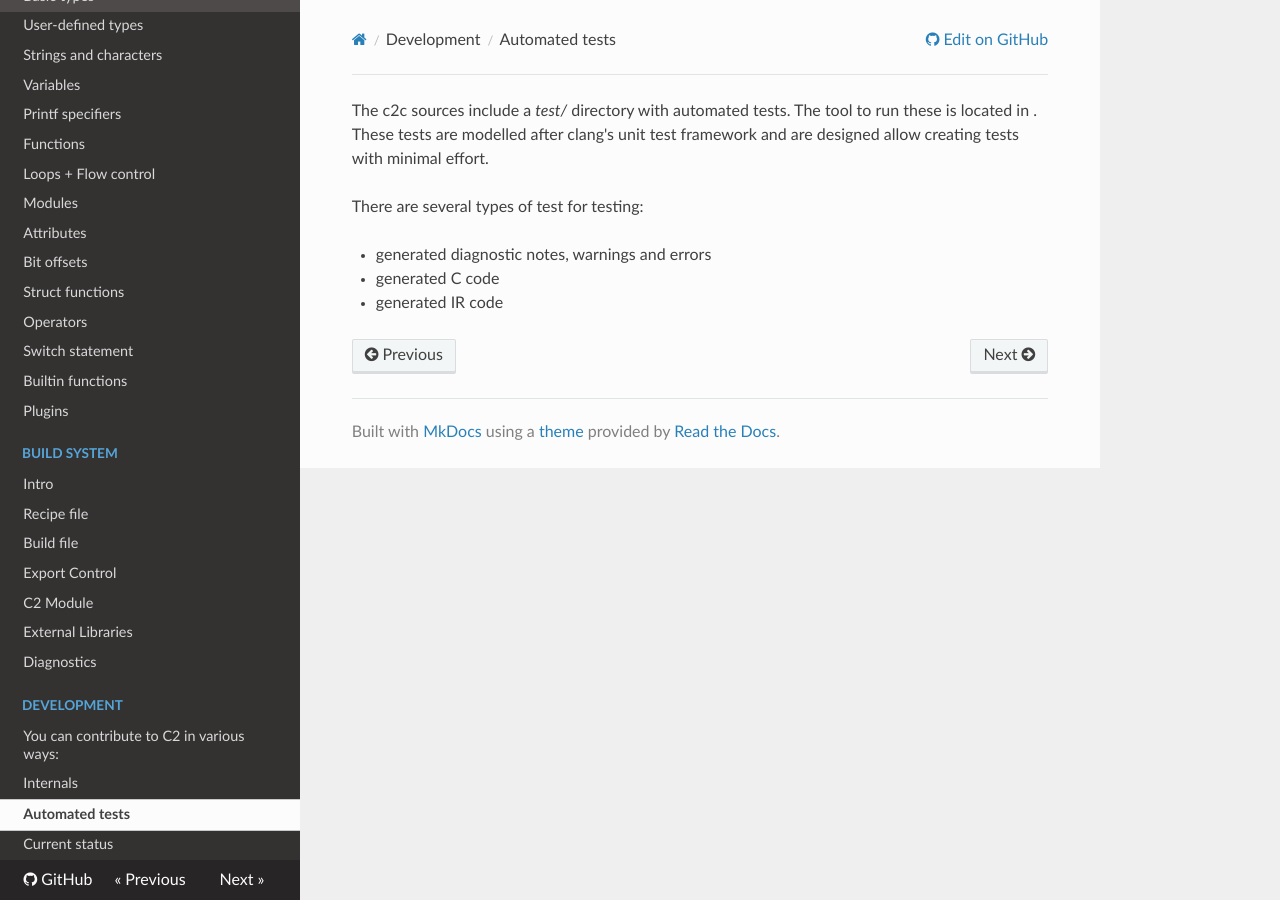
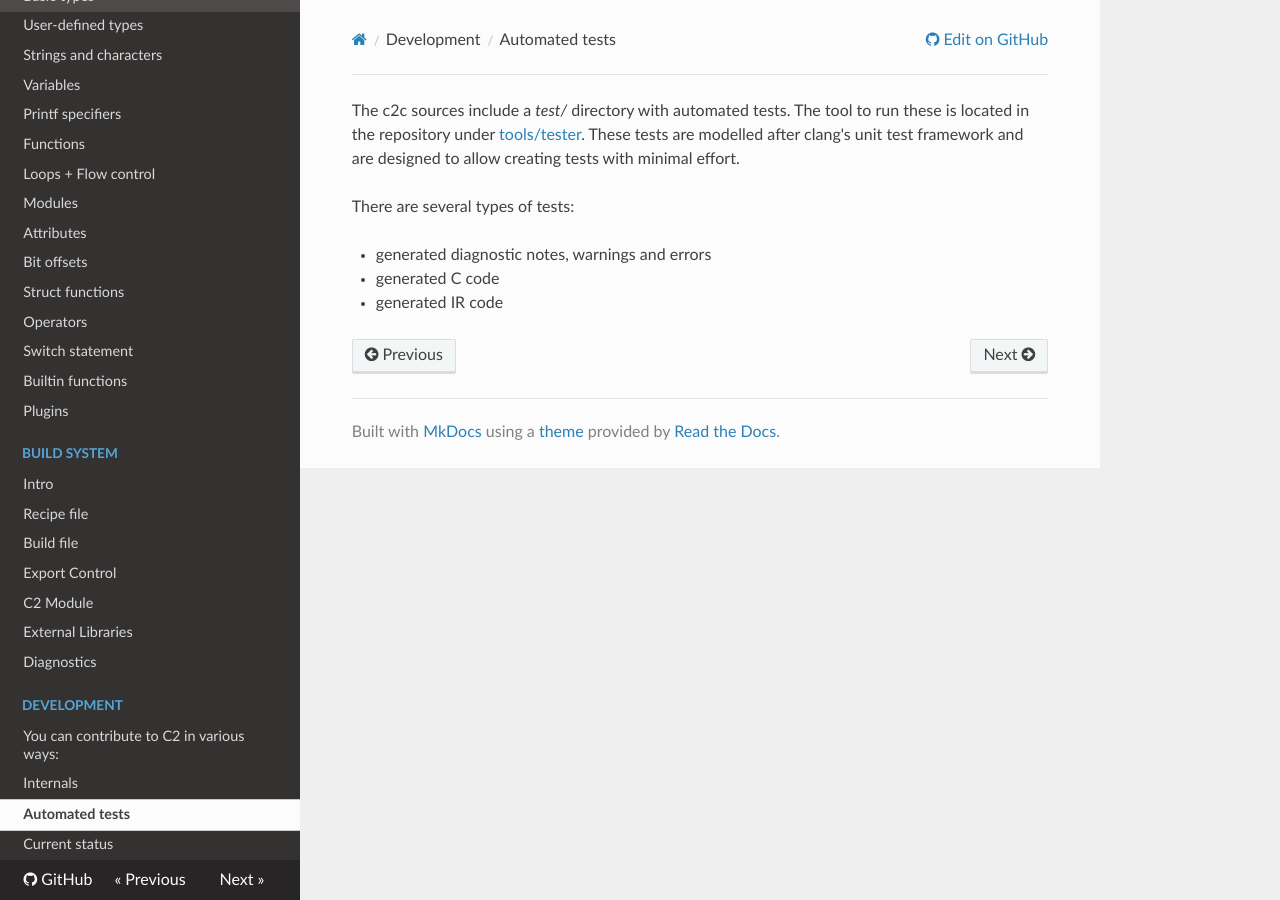
Before and after one commit to c2lang/documentation, an MkDocs documentation site: the page built from documentation/docs/development/automated_tests.md, in a window 1280 px wide. Built offline with MkDocs 1.6.1, drawn with Linux system fonts in a browser that asks for light colours; nearby versions of some CDN libraries; old or Windows-style settings are respelled for this version of MkDocs.

Commit message:
development/automated_tests.md: fix broken link "<c2compiler/tools/tester>" development/automated_tests.md: add missing word "designed allow" -> "designed to allow" development/automated_tests.md: remove redundancy and typo "test for testing" -> "tests"

```diff
--- a/documentation/docs/development/automated_tests.md
+++ b/documentation/docs/development/automated_tests.md
@@ -1,9 +1,11 @@
 
 The c2c sources include a *test/* directory with automated tests. The tool to run
-these is located in <c2compiler/tools/tester>. These tests are modelled after
-clang's unit test framework and are designed allow creating tests with minimal effort.
+these is located in the repository under
+[tools/tester](https://github.com/c2lang/c2c_native/tree/master/tools/tester).
+These tests are modelled after clang's unit test framework
+and are designed to allow creating tests with minimal effort.
 
-There are several types of test for testing:
+There are several types of tests:
 
 * generated diagnostic notes, warnings and errors
 * generated C code
```
